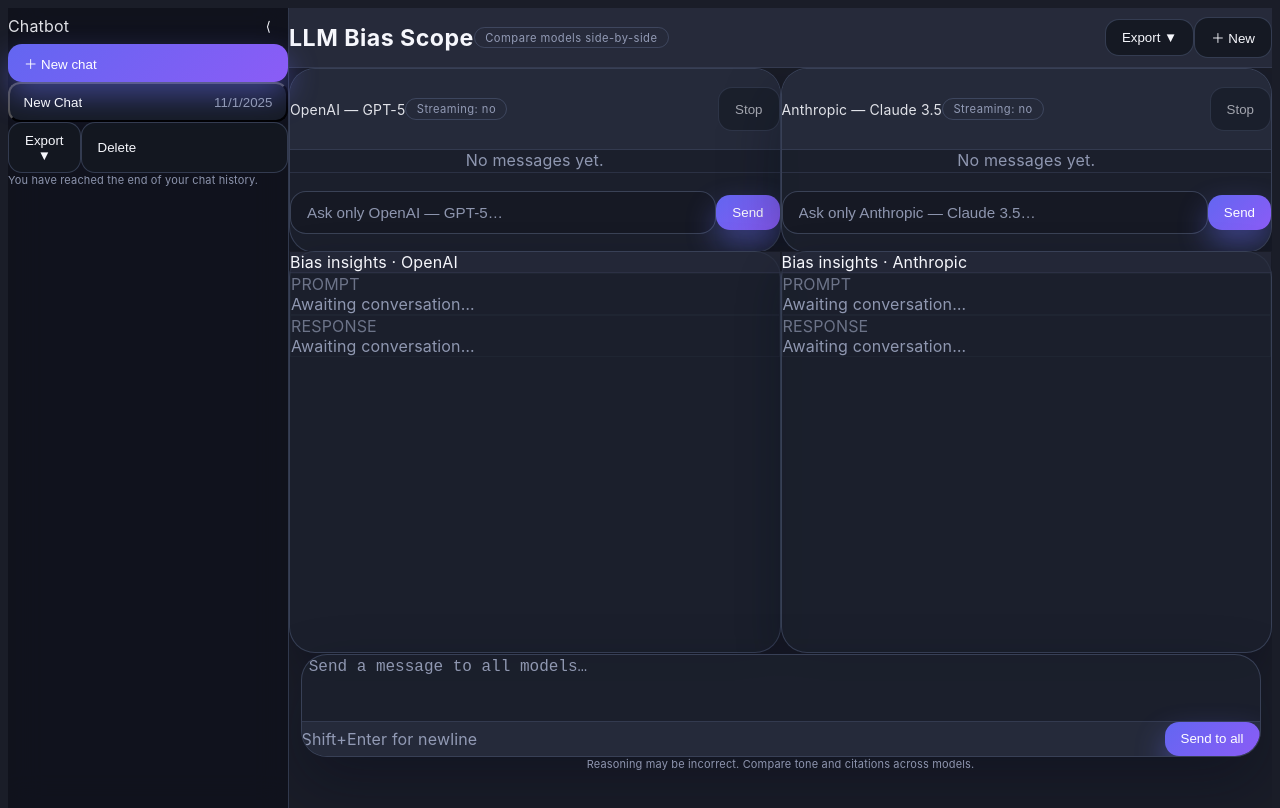
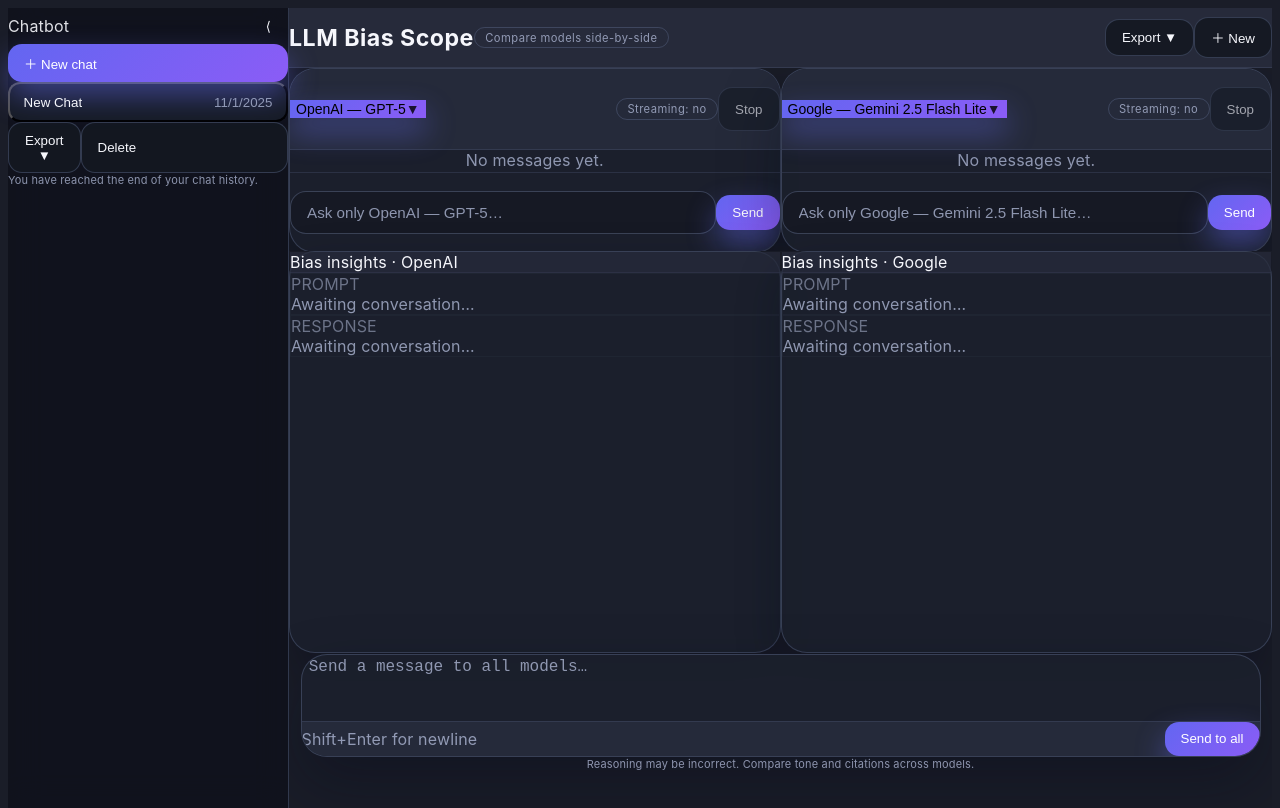
Before and after one commit to Himel1996/LLM-BiasScope, a Next.js app in the folder app/: page / in a window 1280 px wide. Built offline with nearby package versions, Linux system fonts and the light colour scheme.

Commit message:
Final Update

```diff
--- a/app/src/app/page.tsx
+++ b/app/src/app/page.tsx
@@ -7,12 +7,24 @@
 import jsPDF from 'jspdf';
 import html2canvas from 'html2canvas';
 
-// ===== Models to compare side-by-side =====
+// ===== Available Models =====
+type ModelOption = { id: string; name: string; endpoint: string; dot: string };
+
+const AVAILABLE_MODELS: ModelOption[] = [
+  { id: 'openai/gpt-5', name: 'OpenAI — GPT-5', endpoint: '/api/chat?model=openai/gpt-5', dot: 'bg-cyan-400' },
+  { id: 'google/gemini-2.5-flash-lite', name: 'Google — Gemini 2.5 Flash Lite', endpoint: '/api/chat?model=google/gemini-2.5-flash-lite', dot: 'bg-blue-400' },
+  { id: 'deepseek/deepseek-v3.1', name: 'DeepSeek — DeepSeek V3.1', endpoint: '/api/chat?model=deepseek/deepseek-v3.1', dot: 'bg-purple-400' },
+  { id: 'xai/grok-4', name: 'xAI — Grok-4', endpoint: '/api/chat?model=xai/grok-4', dot: 'bg-pink-400' },
+  { id: 'minimax/minimax-m2', name: 'MiniMax — MiniMax M2', endpoint: '/api/chat?model=minimax/minimax-m2', dot: 'bg-indigo-400' },
+  { id: 'anthropic/claude-3.5-sonnet', name: 'Anthropic — Claude 3.5 Sonnet', endpoint: '/api/chat?model=anthropic/claude-3.5-sonnet', dot: 'bg-violet-400' },
+  { id: 'mistral/ministral-3b', name: 'Mistral — Mixtral 3B', endpoint: '/api/chat?model=mistral/ministral-3b', dot: 'bg-orange-400' },
+];
+
+const DEFAULT_MODELS = ['openai/gpt-5', 'google/gemini-2.5-flash-lite'];
+
 type Panel = { id: string; name: string; endpoint: string; dot: string };
-const PANELS: Panel[] = [
-  { id: 'openai-gpt-5',  name: 'OpenAI — GPT-5',            endpoint: '/api/chat?model=openai/gpt-5',           dot: 'bg-cyan-400' },
-  { id: 'claude-3-5',    name: 'Anthropic — Claude 3.5',    endpoint: '/api/chat?model=anthropic/claude-3.5-sonnet', dot: 'bg-violet-400' },
-];
+
+const MODEL_SELECTION_KEY = 'biascope_models_v1';
 
 type SentenceAnalysis = {
   sentence: string;
@@ -148,6 +160,9 @@
   onFirstUserMessage,
   onBiasUpdate,
   onMessagesUpdate,
+  columnIndex,
+  onModelChange,
+  otherSelectedModel,
 }: {
   panel: Panel;
   chatId: string;
@@ -155,7 +170,12 @@
   onFirstUserMessage: (text: string) => void;
   onBiasUpdate: (panelId: string, state: BiasColumnState) => void;
   onMessagesUpdate?: (panelId: string, messages: any[]) => void;
+  columnIndex: number;
+  onModelChange: (columnIndex: number, modelId: string) => void;
+  otherSelectedModel: string | null;
 }) {
+  const [showModelSelector, setShowModelSelector] = useState(false);
+  const modelSelectorRef = useRef<HTMLDivElement>(null);
   // give each column a stable id bound to chatId so history separates per chat
   const { messages, sendMessage, status, error, stop } = useChat({
     id: `${chatId}:${panel.id}`,
@@ -270,22 +290,92 @@
     }
   };
 
+  useEffect(() => {
+    const handleClickOutside = (event: MouseEvent) => {
+      if (modelSelectorRef.current && !modelSelectorRef.current.contains(event.target as Node)) {
+        setShowModelSelector(false);
+      }
+    };
+    document.addEventListener('mousedown', handleClickOutside);
+    return () => document.removeEventListener('mousedown', handleClickOutside);
+  }, []);
+
   return (
     <section className="flex h-full min-w-[420px] max-w-[560px] flex-1 px-4 py-3">
       <div className="flex h-full w-full flex-col overflow-hidden rounded-[26px] border border-[var(--panelBorder)] bg-[var(--panel)] shadow-[0_26px_60px_rgba(5,10,25,0.35)] backdrop-blur-xl">
         {/* Column header */}
         <div className="flex items-center justify-between border-b border-[var(--panelHairline)] bg-[var(--panelHeader)] px-7 py-[18px]">
-          <div className="flex items-center gap-2.5">
-            <span className={`h-2.5 w-2.5 rounded-full ${panel.dot}`} />
-            <div className="text-[14px] font-semibold tracking-wide text-[var(--textPrimary)] opacity-90">
-              {panel.name}
+          <div className="flex items-center gap-2.5 flex-1 min-w-0">
+            <span className={`h-2.5 w-2.5 rounded-full ${panel.dot} shrink-0`} />
+            <div className="relative flex-1 min-w-0" ref={modelSelectorRef}>
+              <button
+                onClick={() => setShowModelSelector(!showModelSelector)}
+                className="flex items-center gap-2 text-[14px] font-semibold tracking-wide text-white border-none rounded-lg px-3 py-1.5 transition-all truncate"
+                style={{
+                  background: 'linear-gradient(135deg, var(--accent), var(--accent-2))',
+                  boxShadow: '0 14px 30px rgba(107, 114, 255, 0.45)',
+                }}
+                title={`Change model (currently ${panel.name})`}
+              >
+                <span className="truncate">{panel.name}</span>
+                <span className="text-xs opacity-80 shrink-0">▼</span>
+              </button>
+              {showModelSelector && (
+                <div className="absolute top-full left-0 mt-1 w-56 rounded-lg border border-[var(--panelHairline)] bg-[var(--panel)] shadow-lg z-50 p-2">
+                  <div className="mb-2 text-xs font-semibold text-[var(--muted)] uppercase tracking-wider">
+                    Select Model
+                  </div>
+                  <div className="space-y-1 max-h-64 overflow-y-auto">
+                    {AVAILABLE_MODELS.map((model) => {
+                      // Match model ID with panel ID (panel.id has / replaced with -)
+                      const normalizedPanelId = panel.id.replace(/-/g, '/').replace(/\./g, '/');
+                      const isCurrentModel = model.id === normalizedPanelId || model.id.replace(/[\/\.]/g, '-') === panel.id;
+                      const isOtherColumn = model.id === otherSelectedModel;
+                      const canSelect = isCurrentModel || !isOtherColumn;
+
+                      return (
+                        <button
+                          key={model.id}
+                          className={`w-full text-left px-3 py-2 rounded-lg text-sm transition-colors flex items-center gap-2 ${
+                            isCurrentModel
+                              ? 'text-white border-none'
+                              : isOtherColumn
+                              ? 'opacity-50 cursor-not-allowed text-[var(--muted)]'
+                              : 'hover:bg-[var(--panelHairline)]/50 text-[var(--textPrimary)]'
+                          }`}
+                          style={
+                            isCurrentModel
+                              ? {
+                                  background: 'linear-gradient(135deg, var(--accent), var(--accent-2))',
+                                  boxShadow: '0 14px 30px rgba(107, 114, 255, 0.45)',
+                                }
+                              : undefined
+                          }
+                          onClick={() => {
+                            if (!canSelect) return;
+                            if (!isCurrentModel) {
+                              onModelChange(columnIndex, model.id);
+                              setShowModelSelector(false);
+                            }
+                          }}
+                          disabled={!canSelect}
+                        >
+                          <span className={`h-2.5 w-2.5 rounded-full ${model.dot} shrink-0`} />
+                          <span className="truncate">{model.name}</span>
+                          {isCurrentModel && <span className="ml-auto text-xs shrink-0">✓</span>}
+                        </button>
+                      );
+                    })}
+                  </div>
+                </div>
+              )}
             </div>
-            <span className="badge">Streaming: {status === 'streaming' ? 'yes' : 'no'}</span>
+            <span className="badge shrink-0">Streaming: {status === 'streaming' ? 'yes' : 'no'}</span>
           </div>
           <button
             onClick={() => stop()}
             disabled={status !== 'streaming'}
-            className="btn h-[44px] px-5"
+            className="btn h-[44px] px-5 shrink-0"
           >
             Stop
           </button>
@@ -553,9 +643,58 @@
   );
 }
 
+// ===== Model Selection Hook =====
+function useModelSelection() {
+  const [selectedModels, setSelectedModels] = useState<[string, string]>([...DEFAULT_MODELS] as [string, string]);
+  const [hydrated, setHydrated] = useState(false);
+
+  useEffect(() => {
+    if (typeof window === 'undefined') return;
+
+    const loadModels = (): [string, string] => {
+      try {
+        const stored = localStorage.getItem(MODEL_SELECTION_KEY);
+        if (stored) {
+          const parsed = JSON.parse(stored);
+          if (Array.isArray(parsed) && parsed.length === 2) {
+            // Validate models exist
+            const valid = parsed.filter(m => AVAILABLE_MODELS.some(am => am.id === m));
+            if (valid.length === 2) return valid as [string, string];
+          }
+        }
+      } catch {
+        /* ignore malformed data */
+      }
+      return [...DEFAULT_MODELS] as [string, string];
+    };
+
+    const models = loadModels();
+    setSelectedModels(models);
+    setHydrated(true);
+  }, []);
+
+  useEffect(() => {
+    if (!hydrated) return;
+    localStorage.setItem(MODEL_SELECTION_KEY, JSON.stringify(selectedModels));
+  }, [selectedModels, hydrated]);
+
+  const setModel = useCallback((columnIndex: 0 | 1, modelId: string) => {
+    if (AVAILABLE_MODELS.some(am => am.id === modelId)) {
+      setSelectedModels((prev) => {
+        const newModels: [string, string] = [...prev];
+        newModels[columnIndex] = modelId;
+        return newModels;
+      });
+    }
+  }, []);
+
+  return { selectedModels, setModel, hydrated };
+}
+
 // ===== Main page =====
 export default function Page() {
-  const { chats, addChat, renameChat, removeChat, hydrated } = useChatHistory();
+  const { chats, addChat, renameChat, removeChat, hydrated: chatsHydrated } = useChatHistory();
+  const { selectedModels, setModel, hydrated: modelsHydrated } = useModelSelection();
   const [sidebarOpen, setSidebarOpen] = useState(true);
   const [activeChatId, setActiveChatId] = useState<string>('');
   const [prompt, setPrompt] = useState('');
@@ -564,6 +703,23 @@
   const [showExportMenu, setShowExportMenu] = useState(false);
   const exportMenuRef = useRef<HTMLDivElement>(null);
   const composerRef = useRef<HTMLTextAreaElement>(null);
+
+  // Create panels from selected models
+  const panels = useMemo<Panel[]>(() => {
+    return selectedModels
+      .map((modelId) => AVAILABLE_MODELS.find((m) => m.id === modelId))
+      .filter((m): m is ModelOption => m !== undefined)
+      .map((model) => ({
+        id: model.id.replace(/[\/\.]/g, '-'),
+        name: model.name,
+        endpoint: model.endpoint,
+        dot: model.dot,
+      }));
+  }, [selectedModels]);
+
+  const handleModelChange = useCallback((columnIndex: number, modelId: string) => {
+    setModel(columnIndex as 0 | 1, modelId);
+  }, [setModel]);
 
   const handleBiasUpdate = useCallback((panelId: string, state: BiasColumnState) => {
     setBiasSummaries((prev) => ({ ...prev, [panelId]: state }));
@@ -574,20 +730,20 @@
   }, []);
 
   useEffect(() => {
-    if (!hydrated || chats.length === 0) return;
+    if (!chatsHydrated || chats.length === 0) return;
     if (!activeChatId || !chats.some((c) => c.id === activeChatId)) {
       setActiveChatId(chats[0].id);
     }
-  }, [hydrated, chats, activeChatId]);
+  }, [chatsHydrated, chats, activeChatId]);
 
   useEffect(() => {
     const el = composerRef.current;
     if (!el) return;
     el.style.height = 'auto';
     el.style.height = `${Math.min(el.scrollHeight, 360)}px`;
-  }, [prompt, hydrated]);
+  }, [prompt, chatsHydrated]);
 
-  const canUseChat = hydrated && !!activeChatId;
+  const canUseChat = chatsHydrated && modelsHydrated && !!activeChatId && panels.length === 2;
 
   // update title on first message
   const handleFirstUserMessage = (text: string) => {
@@ -608,7 +764,7 @@
     const exportData = {
       chat: activeChat,
       exportedAt: new Date().toISOString(),
-      models: PANELS.map((panel) => {
+      models: panels.map((panel) => {
         const messages = allMessages[panel.id] || [];
         const biasAnalysis = biasSummaries[panel.id];
 
@@ -672,7 +828,7 @@
       yPosition += 15;
 
       // For each model
-      for (const panel of PANELS) {
+      for (const panel of panels) {
         if (yPosition > pageHeight - 40) {
           pdf.addPage();
           yPosition = 20;
@@ -808,9 +964,9 @@
 
           <button
             className="btn primary w-full mb-3"
-            onClick={() => { if (!hydrated) return; const { id } = addChat(); setActiveChatId(id); setPrompt(''); }}
+            onClick={() => { if (!chatsHydrated) return; const { id } = addChat(); setActiveChatId(id); setPrompt(''); }}
             title="+ New chat"
-            disabled={!hydrated}
+            disabled={!chatsHydrated}
           >
             ＋ New chat
           </button>
@@ -906,7 +1062,7 @@
                 </div>
               )}
             </div>
-            <button className="btn" onClick={() => { if (!hydrated) return; const { id } = addChat(); setActiveChatId(id); setPrompt(''); }} disabled={!hydrated}>
+            <button className="btn" onClick={() => { if (!chatsHydrated) return; const { id } = addChat(); setActiveChatId(id); setPrompt(''); }} disabled={!chatsHydrated}>
               ＋ New
             </button>
           </div>
@@ -917,8 +1073,8 @@
           {/* Two fixed columns; scroll horizontally on narrow viewports */}
           <div className="flex overflow-x-auto px-8 py-12">
             <div className="mx-auto flex w-full max-w-[1300px] flex-1 items-stretch justify-center gap-14">
-              {hydrated && activeChatId ? (
-                PANELS.map((p) => (
+              {chatsHydrated && modelsHydrated && activeChatId && panels.length === 2 ? (
+                panels.map((p, idx) => (
                   <ChatColumn
                   key={p.id}
                   panel={p}
@@ -927,6 +1083,9 @@
                   onFirstUserMessage={handleFirstUserMessage}
                   onBiasUpdate={handleBiasUpdate}
                   onMessagesUpdate={handleMessagesUpdate}
+                  columnIndex={idx}
+                  onModelChange={handleModelChange}
+                  otherSelectedModel={idx === 0 ? selectedModels[1] : selectedModels[0]}
                 />
                 ))
               ) : (
@@ -940,7 +1099,7 @@
         {/* Bias summaries */}
         <div className="px-8 pb-12 pt-8">
           <div className="mx-auto flex w-full max-w-[1300px] flex-wrap items-stretch justify-center gap-14">
-              {PANELS.map((p) => (
+              {panels.map((p) => (
                 <BiasSummaryCard key={`${p.id}-bias`} panel={p} analysis={biasSummaries[p.id]} />
               ))}
             </div>
```
